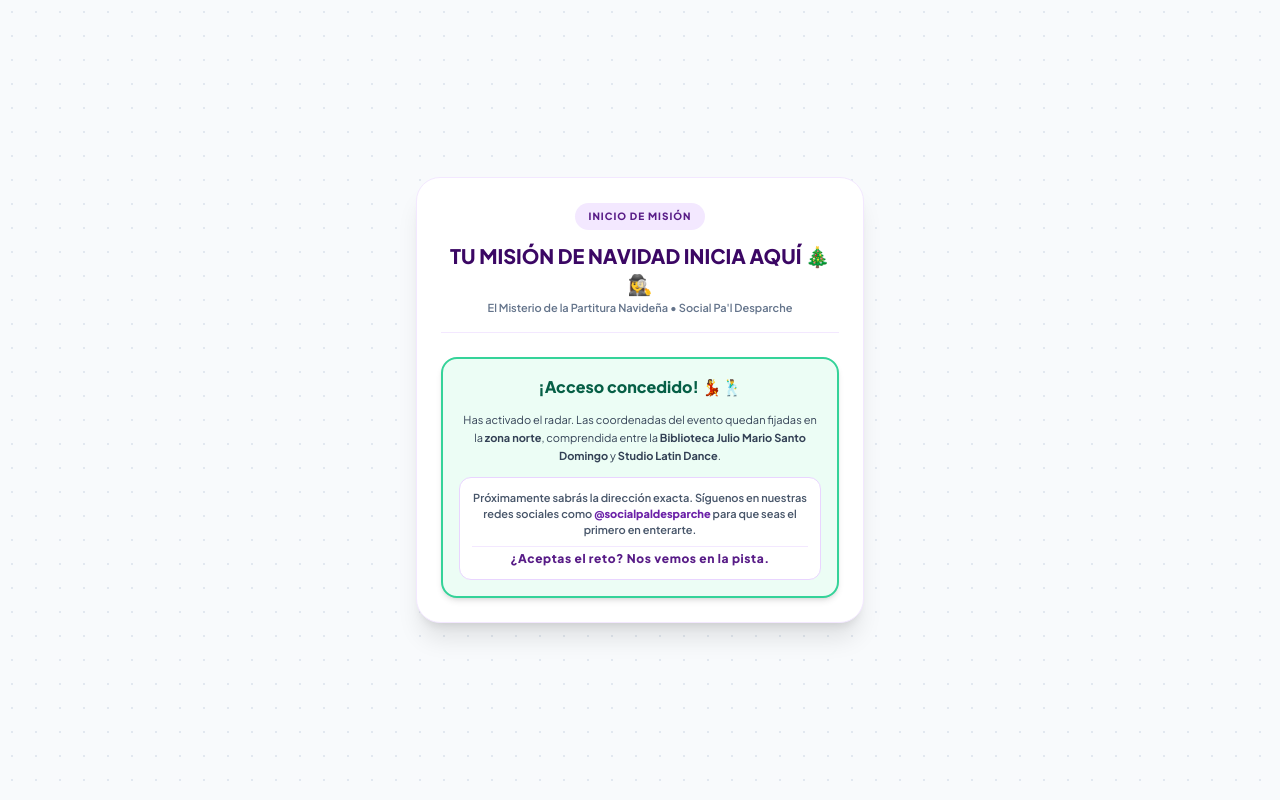
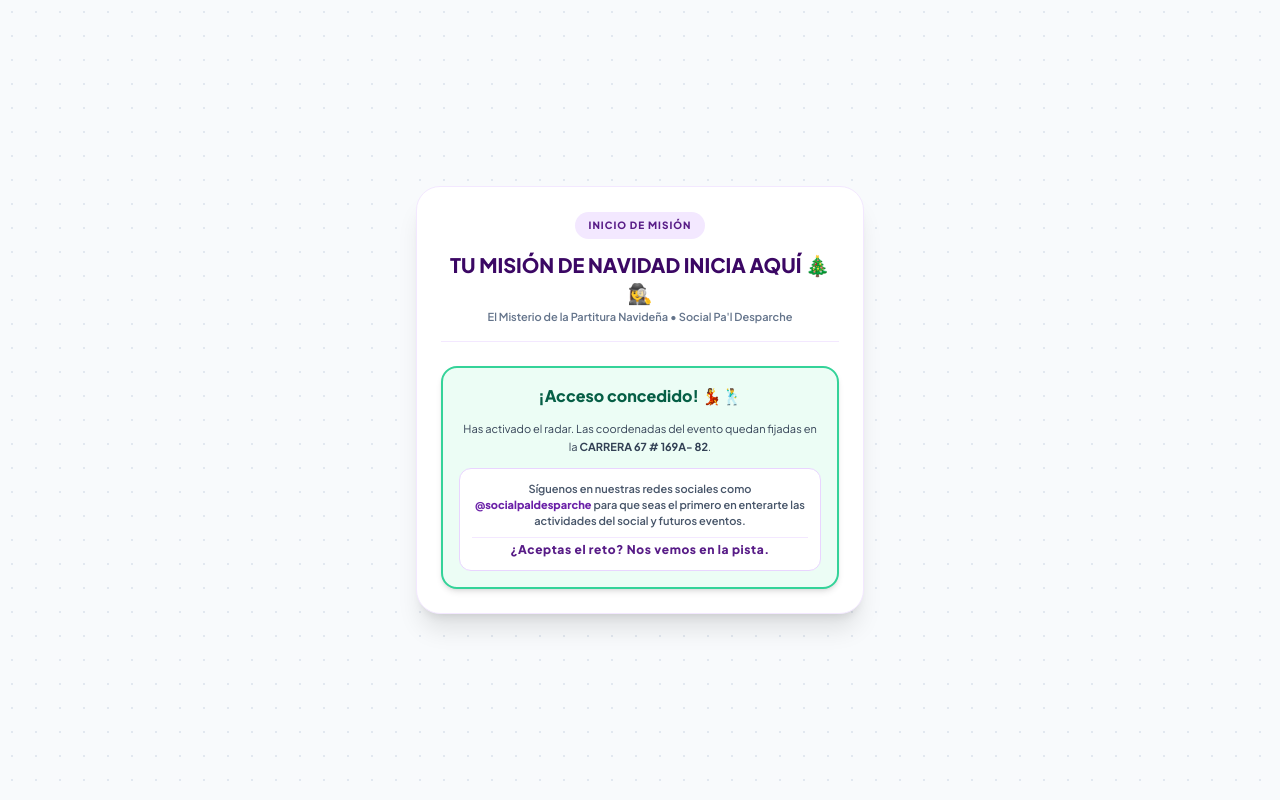
Before and after one commit to williamosorios-source/social-pal-desparche-juego, a plain HTML site: page reto1.html in a window 1280 px wide. Drawn offline with nearby package versions, Linux system fonts and the light colour scheme.

Commit message:
Update reto1.html

```diff
--- a/reto1.html
+++ b/reto1.html
@@ -92,12 +92,12 @@
           </div>
 
           <p class="text-[11px] text-slate-700 font-medium leading-relaxed">
-            Has activado el radar. Las coordenadas del evento quedan fijadas en la <b>zona norte</b>, comprendida entre la <b>Biblioteca Julio Mario Santo Domingo</b> y <b>Studio Latin Dance</b>.
+            Has activado el radar. Las coordenadas del evento quedan fijadas en la <b>CARRERA 67 # 169A- 82</b>.
           </p>
 
           <div class="bg-white p-3 rounded-xl border border-purple-200 space-y-2 text-purple-950">
             <p class="text-[11px] font-semibold text-slate-600">
-              Próximamente sabrás la dirección exacta. Síguenos en nuestras redes sociales como <b class="text-purple-800">@socialpaldesparche</b> para que seas el primero en enterarte.
+              Síguenos en nuestras redes sociales como <b class="text-purple-800">@socialpaldesparche</b> para que seas el primero en enterarte las actividades del social y futuros eventos.
             </p>
             <div class="text-xs font-black text-purple-900 tracking-wider pt-1 border-t border-purple-100">
               ¿Aceptas el reto? Nos vemos en la pista.
```
